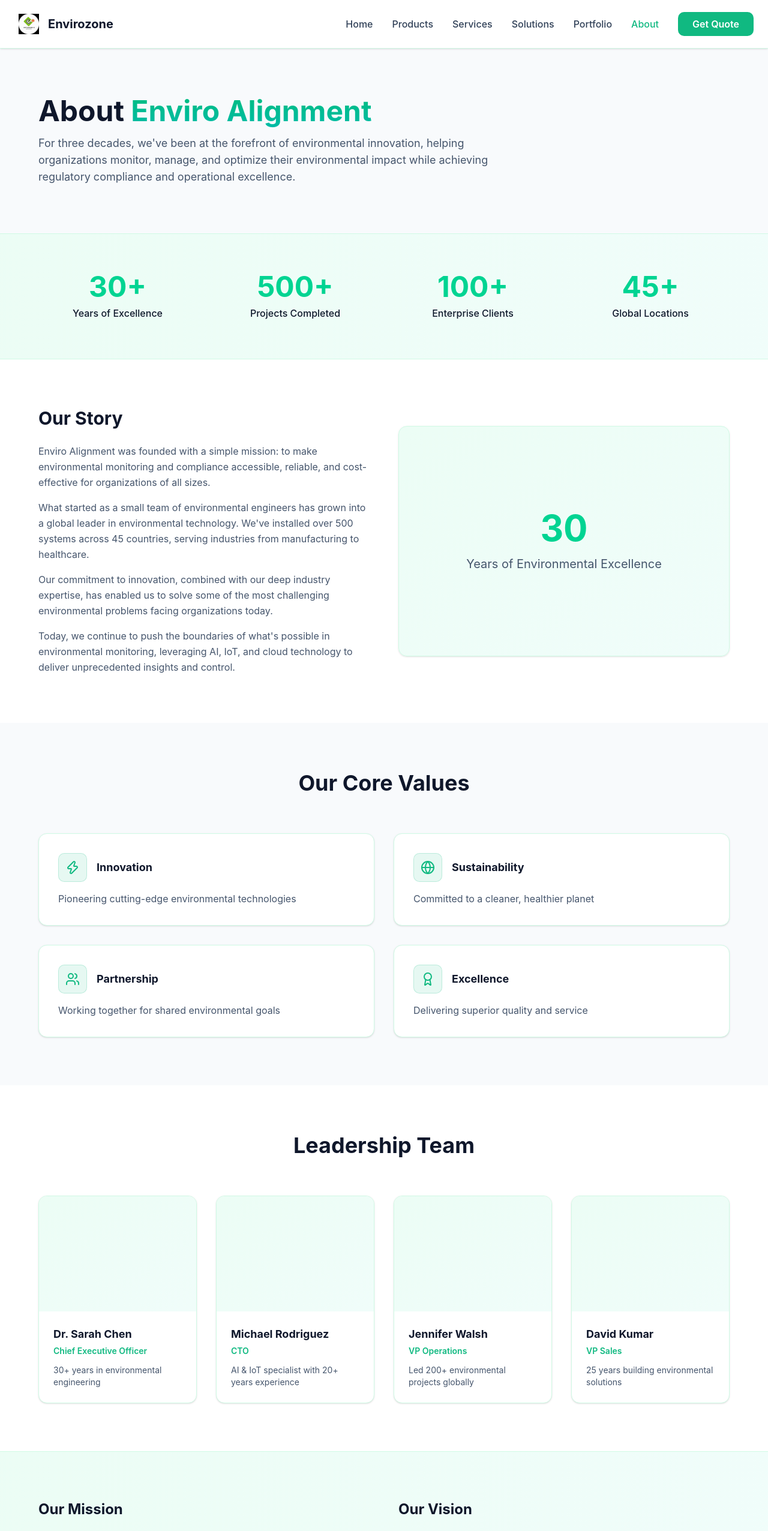
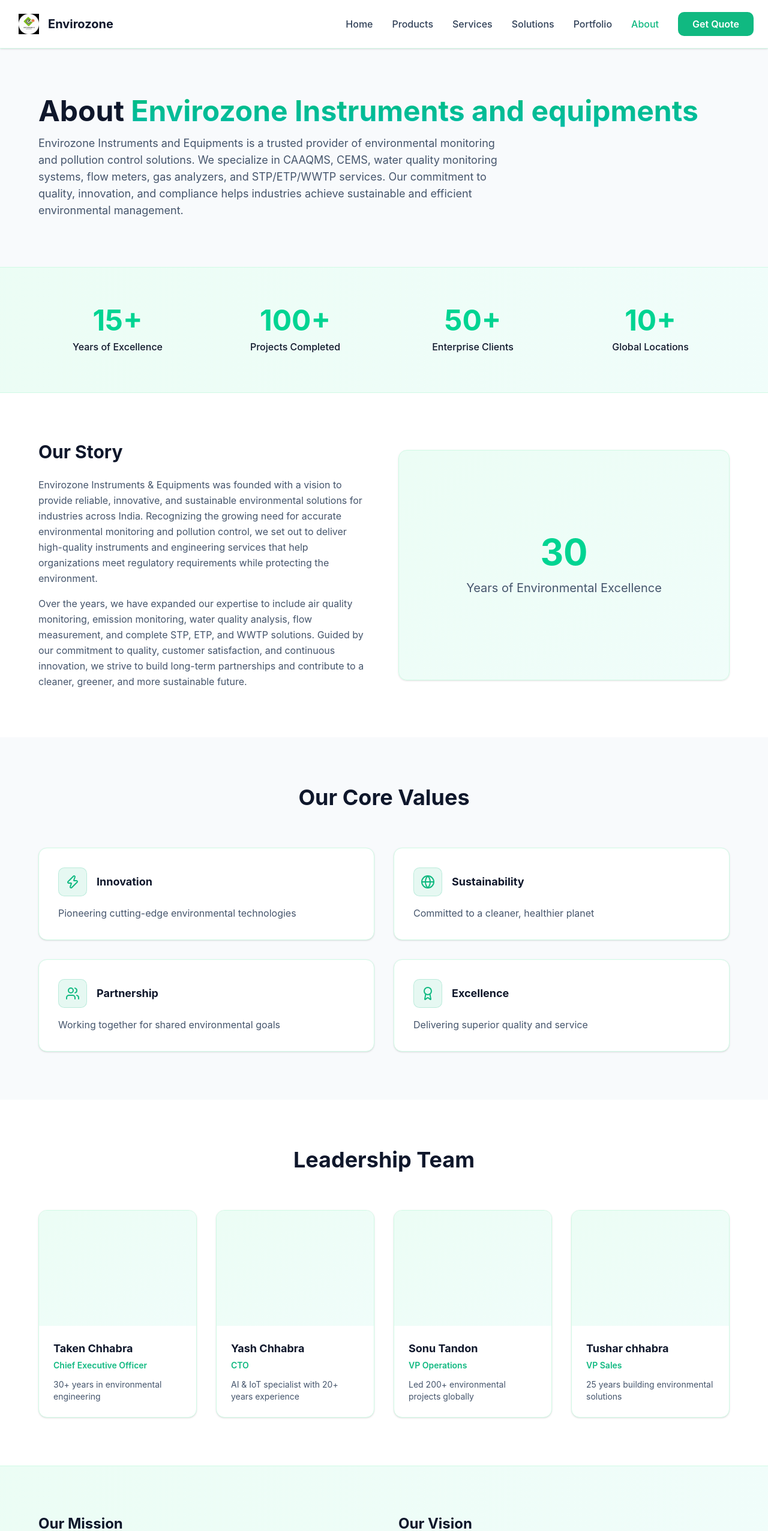
Before and after one commit to himanshu565/Envirozone-web, a Next.js app: page /about in a window 1280 px wide. Shown: the top 2552 px of the page at 60% size. Built offline with nearby package versions, Linux system fonts and the light colour scheme.

Commit message:
small content updated

```diff
--- a/app/about/page.tsx
+++ b/app/about/page.tsx
@@ -29,10 +29,10 @@ const values = [
 ]
 
 const team = [
-  { name: 'Dr. Sarah Chen', role: 'Chief Executive Officer', bio: '30+ years in environmental engineering' },
-  { name: 'Michael Rodriguez', role: 'CTO', bio: 'AI & IoT specialist with 20+ years experience' },
-  { name: 'Jennifer Walsh', role: 'VP Operations', bio: 'Led 200+ environmental projects globally' },
-  { name: 'David Kumar', role: 'VP Sales', bio: '25 years building environmental solutions' }
+  { name: 'Taken Chhabra', role: 'Chief Executive Officer', bio: '30+ years in environmental engineering' },
+  { name: 'Yash Chhabra', role: 'CTO', bio: 'AI & IoT specialist with 20+ years experience' },
+  { name: 'Sonu Tandon', role: 'VP Operations', bio: 'Led 200+ environmental projects globally' },
+  { name: 'Tushar chhabra', role: 'VP Sales', bio: '25 years building environmental solutions' }
 ]
 
 export default function AboutPage() {
@@ -45,14 +45,15 @@ export default function AboutPage() {
         <div className="max-w-6xl mx-auto">
           <ScrollReveal direction="down" distance={50}>
             <h1 className="text-4xl md:text-5xl font-bold text-slate-900 mb-4">
-              About <span className="bg-linear-to-b from-emerald-500 to-teal-500 bg-clip-text text-transparent">Enviro Alignment</span>
+              About <span className="bg-linear-to-b from-emerald-500 to-teal-500 bg-clip-text text-transparent">Envirozone Instruments and equipments</span>
             </h1>
           </ScrollReveal>
           <ScrollReveal direction="down" distance={50} delay={0.2}>
             <p className="text-lg text-slate-600 max-w-3xl">
-              For three decades, we&apos;ve been at the forefront of environmental innovation, helping organizations monitor, manage, and optimize their environmental impact while achieving regulatory compliance and operational excellence.
+              Envirozone Instruments and Equipments is a trusted provider of environmental monitoring and pollution control solutions. We specialize in CAAQMS, CEMS, water quality monitoring systems, flow meters, gas analyzers, and STP/ETP/WWTP services. Our commitment to quality, innovation, and compliance helps industries achieve sustainable and efficient environmental management.
             </p>
           </ScrollReveal>
+
         </div>
       </section>
 
@@ -61,10 +62,10 @@ export default function AboutPage() {
         <div className="max-w-6xl mx-auto">
           <div className="grid md:grid-cols-4 gap-8 text-center">
             {[
-              { label: 'Years of Excellence', value: 30 },
-              { label: 'Projects Completed', value: 500 },
-              { label: 'Enterprise Clients', value: 100 },
-              { label: 'Global Locations', value: 45 }
+              { label: 'Years of Excellence', value: 15 },
+              { label: 'Projects Completed', value: 100 },
+              { label: 'Enterprise Clients', value: 50 },
+              { label: 'Global Locations', value: 10 }
             ].map((stat, i) => (
               <ScrollReveal key={i} direction="up" delay={i * 0.1}>
                 <div>
@@ -88,16 +89,10 @@ export default function AboutPage() {
                 <h2 className="text-3xl font-bold text-slate-900 mb-6">Our Story</h2>
                 <div className="space-y-4 text-slate-600 leading-relaxed">
                   <p>
-                    Enviro Alignment was founded with a simple mission: to make environmental monitoring and compliance accessible, reliable, and cost-effective for organizations of all sizes.
+                    Envirozone Instruments & Equipments was founded with a vision to provide reliable, innovative, and sustainable environmental solutions for industries across India. Recognizing the growing need for accurate environmental monitoring and pollution control, we set out to deliver high-quality instruments and engineering services that help organizations meet regulatory requirements while protecting the environment.
                   </p>
                   <p>
-                    What started as a small team of environmental engineers has grown into a global leader in environmental technology. We&apos;ve installed over 500 systems across 45 countries, serving industries from manufacturing to healthcare.
-                  </p>
-                  <p>
-                    Our commitment to innovation, combined with our deep industry expertise, has enabled us to solve some of the most challenging environmental problems facing organizations today.
-                  </p>
-                  <p>
-                    Today, we continue to push the boundaries of what&apos;s possible in environmental monitoring, leveraging AI, IoT, and cloud technology to deliver unprecedented insights and control.
+                    Over the years, we have expanded our expertise to include air quality monitoring, emission monitoring, water quality analysis, flow measurement, and complete STP, ETP, and WWTP solutions. Guided by our commitment to quality, customer satisfaction, and continuous innovation, we strive to build long-term partnerships and contribute to a cleaner, greener, and more sustainable future.
                   </p>
                 </div>
               </div>
--- a/app/contact/page.tsx
+++ b/app/contact/page.tsx
@@ -56,10 +56,10 @@ export default function ContactPage() {
                     Phone
                   </h3>
                   <p className="text-slate-600">
-                    +91 XXXXX XXXXX
+                    +91 9811138349
                   </p>
                   <p className="text-slate-600">
-                    +91 XXXXX XXXXX
+                    +91 9811138359
                   </p>
                 </div>
               </div>
@@ -95,7 +95,7 @@ export default function ContactPage() {
                   </h3>
 
                   <p className="text-slate-600 leading-7">
-                    Envirozone Instruments & Equipment Pvt. Ltd.
+                    Envirozone Instruments and Equipment Pvt. Ltd.
                     <br />
                     New Delhi,
                     <br />
--- a/app/products/page.tsx
+++ b/app/products/page.tsx
@@ -9,8 +9,8 @@ import { Package, Gauge, Zap, Shield } from 'lucide-react'
 const products = [
   {
     id: 1,
-    name: 'AirPure Monitor Pro',
-    category: 'Air Quality',
+    name: 'OCEMS (Online Continuous Effluent Monitoring System) Probe Type ',
+    category: 'Water Quality Monitoring',
     description: 'Advanced air pollution monitoring system with real-time data streaming and predictive analytics.',
     specs: ['Real-time monitoring', 'Cloud integration', '24/7 support'],
     color: '#10b981',
@@ -23,8 +23,8 @@ const products = [
   },
   {
     id: 2,
-    name: 'AquaPure Treatment',
-    category: 'Water Treatment',
+    name: 'OCEMS (Online Continuous Effluent Monitoring System) Cabinet type',
+    category: 'Water Quality Monitoring',
     description: 'Comprehensive water treatment solution for industrial and municipal applications.',
     specs: ['Advanced filtration', 'Automated dosing', 'Energy efficient'],
     color: '#0891b2',
@@ -37,8 +37,8 @@ const products = [
   },
   {
     id: 3,
-    name: 'EcoWaste Processor',
-    category: 'Waste Management',
+    name: 'CEMS (Continuous Emission Monitoring System) ',
+    category: 'Emission Monitoring ',
     description: 'Intelligent waste processing system with sorting, compression, and environmental tracking.',
     specs: ['AI-powered sorting', 'Compression tech', 'Recycling tracking'],
     color: '#f59e0b',
@@ -51,7 +51,7 @@ const products = [
   },
   {
     id: 4,
-    name: 'EmissionGuard System',
+    name: 'Gas Analyzer',
     category: 'Emissions Testing',
     description: 'Comprehensive emissions monitoring and compliance system for regulatory requirements.',
     specs: ['Compliance certified', 'Multi-source tracking', 'Report generation'],
@@ -65,8 +65,8 @@ const products = [
   },
   {
     id: 5,
-    name: 'EcoFlow Analyzer',
-    category: 'Flow Analysis',
+    name: 'AAQMS (Ambient Air Quality Monitoring System)',
+    category: 'Air Quality Monitoring',
     description: 'Precision flow measurement and analysis for water and wastewater systems.',
     specs: ['High accuracy', 'Ultrasonic tech', 'Data logging'],
     color: '#6366f1',
@@ -79,8 +79,50 @@ const products = [
   },
   {
     id: 6,
-    name: 'EnviroDash Cloud',
-    category: 'Software Platform',
+    name: 'Electromagnetic Flow Meter',
+    category: 'Electromagnetic',
+    description: 'Precision flow measurement and analysis for water and wastewater systems.',
+    specs: ['High accuracy', 'Ultrasonic tech', 'Data logging'],
+    color: '#6366f1',
+    features: [
+      'Non-invasive measurement',
+      'Multi-parameter analysis',
+      'Historical trending',
+      'Predictive maintenance'
+    ]
+  },
+  {
+    id: 7,
+    name: ' Pm 2.5 Pm 10',
+    category: ' Air Quality Monitor',
+    description: 'Precision flow measurement and analysis for water and wastewater systems.',
+    specs: ['High accuracy', 'Ultrasonic tech', 'Data logging'],
+    color: '#6366f1',
+    features: [
+      'Non-invasive measurement',
+      'Multi-parameter analysis',
+      'Historical trending',
+      'Predictive maintenance'
+    ]
+  },
+  {
+    id: 8,
+    name: ' Pan-Tilt-Zoom Camera (PTZ Camera)',
+    category: ' Air Quality Monitor',
+    description: 'Precision flow measurement and analysis for water and wastewater systems.',
+    specs: ['High accuracy', 'Ultrasonic tech', 'Data logging'],
+    color: '#6366f1',
+    features: [
+      'Non-invasive measurement',
+      'Multi-parameter analysis',
+      'Historical trending',
+      'Predictive maintenance'
+    ]
+  },
+  {
+    id: 9,
+    name: 'Ground Water level - Piezometer',
+    category: 'Ground Water level',
     description: 'Unified cloud platform for managing all environmental monitoring and compliance data.',
     specs: ['Cloud-based', 'Real-time dashboards', 'API integration'],
     color: '#8b5cf6',
```
